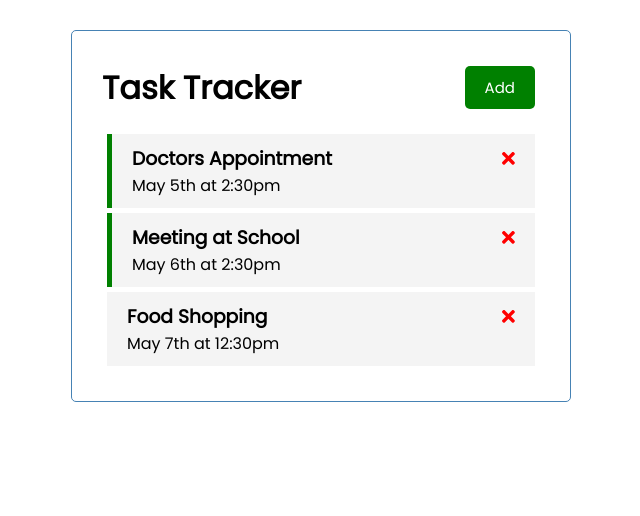
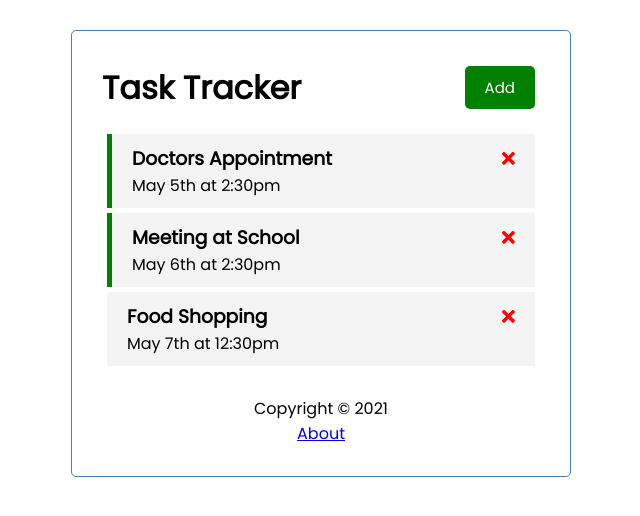
Before and after one commit to mgroholy/task-tracker-angular, an Angular app: page / in a window 1280 px wide. Shown: the top 516 px of the page, without its empty margins (319-959 px from the left). Built offline with nearby package versions, Linux system fonts and the light colour scheme; data requests are answered from the project's data file.

Commit message:
feat: create footer component.

```diff
--- a/src/app/app.component.html
+++ b/src/app/app.component.html
@@ -1,4 +1,5 @@
 <div class="container">
   <app-header></app-header>
   <router-outlet></router-outlet>
+  <app-footer></app-footer>
 </div>
--- a/src/app/app.module.ts
+++ b/src/app/app.module.ts
@@ -12,6 +12,7 @@
 import { FontAwesomeModule } from '@fortawesome/angular-fontawesome';
 import { AddTaskComponent } from './components/add-task/add-task.component';
 import { AboutComponent } from './components/about/about.component';
+import { FooterComponent } from './components/footer/footer.component';
 
 const appRoutes: Routes = [
   {
@@ -33,6 +34,7 @@
     TaskItemComponent,
     AddTaskComponent,
     AboutComponent,
+    FooterComponent,
   ],
   imports: [
     BrowserModule,
--- /dev/null
+++ b/src/app/components/footer/footer.component.css
@@ -0,0 +1,4 @@
+footer {
+  margin-top: 30px;
+  text-align: center;
+}
--- /dev/null
+++ b/src/app/components/footer/footer.component.html
@@ -0,0 +1,4 @@
+<footer>
+  <p>Copyright &copy; 2021</p>
+  <a routerLink="/about">About</a>
+</footer>
--- /dev/null
+++ b/src/app/components/footer/footer.component.ts
@@ -0,0 +1,15 @@
+import { Component, OnInit } from '@angular/core';
+
+@Component({
+  selector: 'app-footer',
+  templateUrl: './footer.component.html',
+  styleUrls: ['./footer.component.css']
+})
+export class FooterComponent implements OnInit {
+
+  constructor() { }
+
+  ngOnInit(): void {
+  }
+
+}
```
Also changed, not shown: 1 other file (tests, documents, lock files or other folders).
